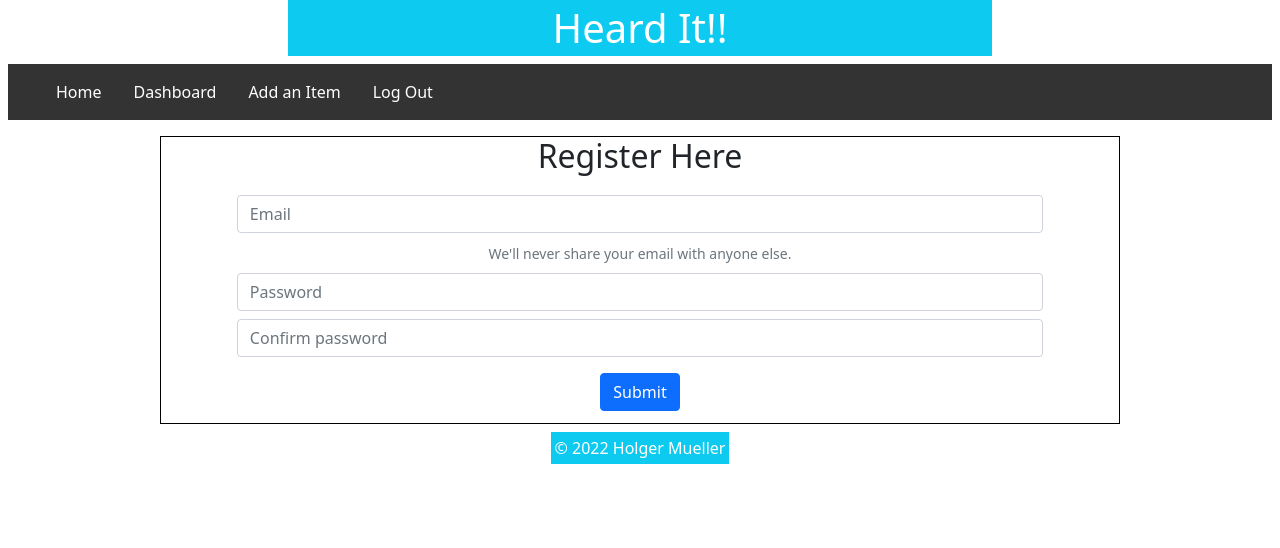
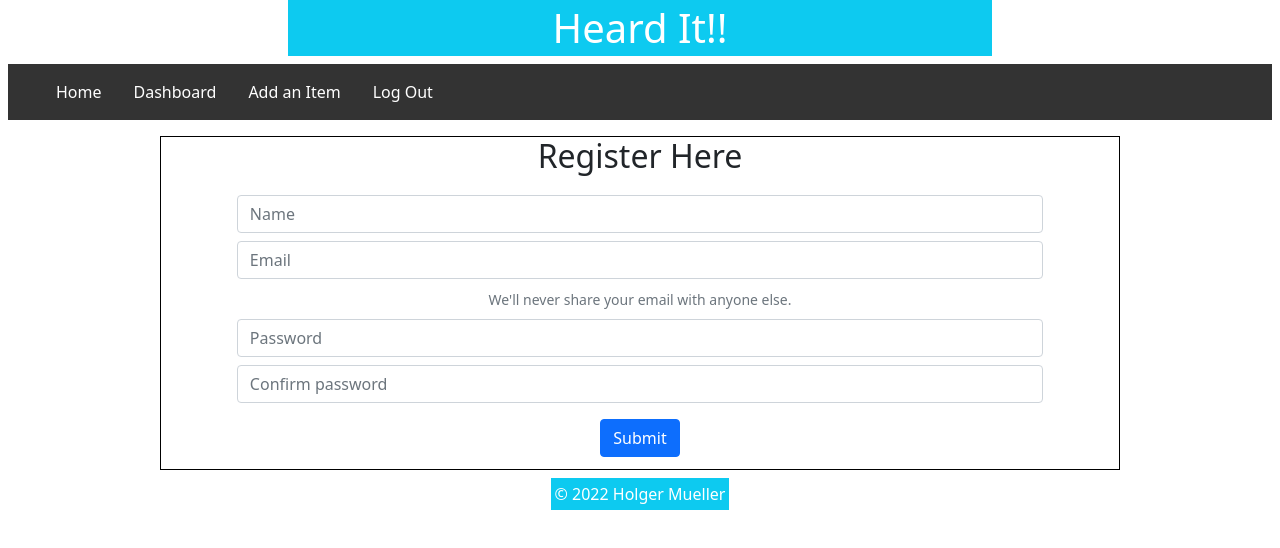
Before and after one commit to Holgermueller/gottahearit, a React (Create React App) app in the folder client/: page /registration in a window 1280 px wide. Shown: the top 548 px of the page. Built offline with nearby package versions, Linux system fonts and the light colour scheme.

Commit message:
refactored form functions

```diff
--- a/client/src/components/Login/LoginPage.js
+++ b/client/src/components/Login/LoginPage.js
@@ -1,24 +1,31 @@
-import React from "react";
-import { useInput } from "../hooks/useInput";
+import { useState, useEffect } from "react";
 import Form from "react-bootstrap/Form";
 import Button from "react-bootstrap/Button";
 import "./LoginPage.css";
 import { useNavigate } from "react-router-dom";
 
-function Login(props) {
-  const { value: email, bind: bindEmail, reset: resetEmail } = useInput("");
-  const {
-    value: password,
-    bind: bindPassword,
-    reset: resetPassword,
-  } = useInput("");
+function Login() {
+  const [formData, setFormData] = useState({
+    email: "",
+    password: "",
+  });
+
+  const { email, password } = formData;
+
+  const onChange = (e) => {
+    setFormData((prevState) => ({
+      ...prevState,
+      [e.target.name]: e.target.value,
+    }));
+  };
 
   const handleSubmit = (e) => {
     e.preventDefault();
 
-    console.log(password, email);
-    resetEmail();
-    resetPassword();
+    const userData = {
+      email,
+      password,
+    };
   };
 
   const navigate = useNavigate();
@@ -33,7 +40,8 @@ function Login(props) {
             type="email"
             id="email"
             placeholder="Email"
-            {...bindEmail}
+            value={email}
+            onChange={onChange}
           ></Form.Control>
           <Form.Text className="text-muted">
             We'll never share your email with anyone else.
@@ -43,7 +51,8 @@ function Login(props) {
             type="password"
             id="password"
             placeholder="Password"
-            {...bindPassword}
+            value={password}
+            onChange={onChange}
           ></Form.Control>
         </Form.Group>
         <Button type="submit">Submit</Button>
--- a/client/src/components/Registration/RegistrationPage.js
+++ b/client/src/components/Registration/RegistrationPage.js
@@ -1,30 +1,27 @@
-import React from "react";
-import { useInput } from "../hooks/useInput";
+import { useState, useEffect } from "react";
 import Form from "react-bootstrap/Form";
 import Button from "react-bootstrap/Button";
 import "./RegistrationPage.css";
 
-function Registration(props) {
-  const { value: email, bind: bindEmail, reset: resetEmail } = useInput("");
-  const {
-    value: password,
-    bind: bindPassword,
-    reset: resetPassword,
-  } = useInput("");
-  const {
-    value: confirmPassword,
-    bind: bindConfirmPassword,
-    reset: resetConfirmPassword,
-  } = useInput("");
+function Registration() {
+  const [formData, setFormData] = useState({
+    name: "",
+    email: "",
+    password: "",
+    confirmPassword: "",
+  });
+
+  const { name, email, password, confirmPassword } = formData;
+
+  const onChange = (e) => {
+    setFormData((prevState) => ({
+      ...prevState,
+      [e.target.name]: e.target.value,
+    }));
+  };
 
   const handleSubmit = (e) => {
     e.preventDefault();
-
-    console.log(password, confirmPassword, email);
-
-    resetEmail();
-    resetPassword();
-    resetConfirmPassword();
   };
 
   return (
@@ -35,10 +32,19 @@ function Registration(props) {
         <Form.Group className="mb-3">
           <Form.Control
             className="input"
+            type="text"
+            id="name"
+            placeholder="Name"
+            value={name}
+            onChange={onChange}
+          ></Form.Control>
+          <Form.Control
+            className="input"
             type="email"
             id="email"
             placeholder="Email"
-            {...bindEmail}
+            value={email}
+            onChange={onChange}
           ></Form.Control>
           <Form.Text className="text-muted">
             We'll never share your email with anyone else.
@@ -48,14 +54,16 @@ function Registration(props) {
             type="password"
             id="password"
             placeholder="Password"
-            {...bindPassword}
+            value={password}
+            onChange={onChange}
           ></Form.Control>
           <Form.Control
             className="input"
             type="password"
             id="confirmPassword"
             placeholder="Confirm password"
-            {...bindConfirmPassword}
+            value={confirmPassword}
+            onChange={onChange}
           ></Form.Control>
         </Form.Group>
         <Button type="submit">Submit</Button>
```
